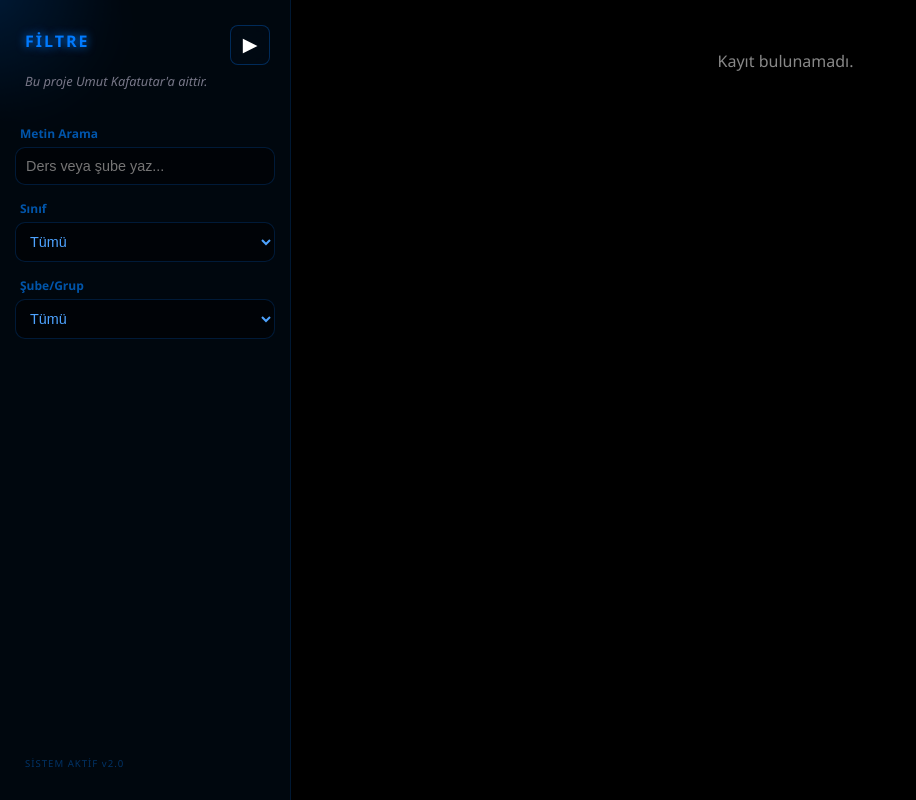
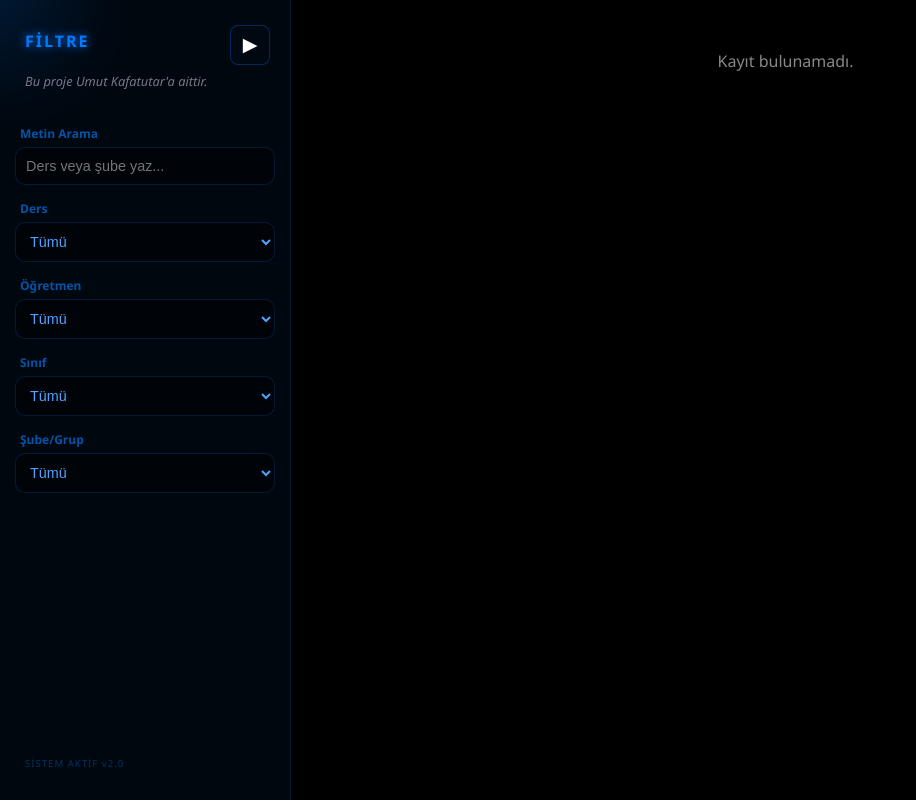
Before and after one commit to UvisTR/sinav-takvimi, a Python web app: template templates/index.html in a window 1280 px wide. Shown: the whole page, without its empty margins (0-916 px from the left). Run offline with Jinja, Linux system fonts and the light colour scheme; the template is opened without the code that fills it, so the values that code supplies are empty.

Commit message:
Update index.html

```diff
--- a/templates/index.html
+++ b/templates/index.html
@@ -127,6 +127,21 @@
         .card .saat { color: var(--glow); font-weight: bold; font-size: 1.1rem; }
         .card .alt { font-size: 0.8rem; color: #007bff; opacity: 0.7; }
 
+        /* Yükleniyor Animasyonu */
+        .loader {
+            border: 5px solid #222;
+            border-top: 5px solid var(--glow);
+            border-radius: 50%;
+            width: 50px;
+            height: 50px;
+            animation: spin 1s linear infinite;
+            margin: 100px auto;
+            grid-column: 1 / -1; /* Grid'de ortalamak için */
+        }
+        @keyframes spin {
+            100% { transform: rotate(360deg); }
+        }
+
         /* HAMBURGER BUTON (Sadece mobilde görünür) */
         .menu-btn {
             position: absolute;
@@ -196,6 +211,20 @@
         </div>
 
         <div class="filter-item">
+            <label>Ders</label>
+            <select id="ders" onchange="filtrele()">
+                <option value="">Tümü</option>
+            </select>
+        </div>
+
+        <div class="filter-item">
+            <label>Öğretmen</label>
+            <select id="ogretmen" onchange="filtrele()">
+                <option value="">Tümü</option>
+            </select>
+        </div>
+
+        <div class="filter-item">
             <label>Sınıf</label>
             <select id="sinif" onchange="filtrele()">
                 <option value="">Tümü</option>
@@ -216,6 +245,7 @@
 
     <main class="content">
         <div id="sonuclar" class="grid">
+            <div class="loader"></div>
             </div>
     </main>
 
@@ -267,12 +297,22 @@
         function populateFilters(data) {
             const sinifSelect = document.getElementById('sinif');
             const subeSelect = document.getElementById('sube');
+            const dersSelect = document.getElementById('ders');
+            const ogretmenSelect = document.getElementById('ogretmen');
 
             const uniqueSiniflar = new Set();
             const uniqueSubeler = new Set();
+            const uniqueDersler = new Set();
+            const uniqueOgretmenler = new Set();
 
             data.forEach(item => {
                 const sinifVerisi = String(item['SINIF'] || '');
+                const dersVerisi = String(item['DERS'] || '').trim();
+                const ogretmenVerisi = String(item['ÖĞRETMEN'] || '').trim();
+
+                if (dersVerisi) uniqueDersler.add(dersVerisi);
+                if (ogretmenVerisi) uniqueOgretmenler.add(ogretmenVerisi);
+
                 if (!sinifVerisi) return;
 
                 const parts = sinifVerisi.split('/');
@@ -290,6 +330,8 @@
             // Mevcut seçenekleri temizle ("Tümü" hariç)
             sinifSelect.innerHTML = '<option value="">Tümü</option>';
             subeSelect.innerHTML = '<option value="">Tümü</option>';
+            dersSelect.innerHTML = '<option value="">Tümü</option>';
+            ogretmenSelect.innerHTML = '<option value="">Tümü</option>';
 
             // Sınıfları doldur
             Array.from(uniqueSiniflar).sort((a, b) => a - b).forEach(sinif => {
@@ -313,25 +355,46 @@
                 option.textContent = subeIsimleri[sube] || (sube.length === 1 && sube >= 'A' && sube <= 'Z' ? `${sube} Şubesi` : sube);
                 subeSelect.appendChild(option);
             });
+
+            // Dersleri doldur
+            Array.from(uniqueDersler).sort().forEach(ders => {
+                const option = document.createElement('option');
+                option.value = ders;
+                option.textContent = ders;
+                dersSelect.appendChild(option);
+            });
+
+            // Öğretmenleri doldur
+            Array.from(uniqueOgretmenler).sort().forEach(ogretmen => {
+                const option = document.createElement('option');
+                option.value = ogretmen;
+                option.textContent = ogretmen;
+                ogretmenSelect.appendChild(option);
+            });
         }
 
         function filtrele() {
             const metin = document.getElementById('ara').value.toLocaleLowerCase('tr');
             const sinif = document.getElementById('sinif').value;
             const sube = document.getElementById('sube').value;
+            const ders = document.getElementById('ders').value;
+            const ogretmen = document.getElementById('ogretmen').value;
 
             const sonuc = database.filter(x => {
                 const dersAdi = String(x['DERS'] || "").toLocaleLowerCase('tr');
                 const sinifVerisi = String(x['SINIF'] || "");
+                const ogretmenAdi = String(x['ÖĞRETMEN'] || "");
 
                 const parts = sinifVerisi.split('/');
                 const itemGrade = parts[0].trim();
                 const itemTags = parts.length > 1 ? parts[1].trim().toLocaleUpperCase('tr').split(/\s+/) : [];
 
-                const metinMatch = dersAdi.includes(metin) || sinifVerisi.toLocaleLowerCase('tr').includes(metin);
+                const metinMatch = dersAdi.includes(metin) || sinifVerisi.toLocaleLowerCase('tr').includes(metin) || ogretmenAdi.toLocaleLowerCase('tr').includes(metin);
                 const sinifMatch = sinif === "" || itemGrade === sinif;
                 const subeMatch = sube === "" || itemTags.includes(sube);
-                return metinMatch && sinifMatch && subeMatch;
+                const dersMatch = ders === "" || String(x['DERS'] || "") === ders;
+                const ogretmenMatch = ogretmen === "" || ogretmenAdi === ogretmen;
+                return metinMatch && sinifMatch && subeMatch && dersMatch && ogretmenMatch;
             });
             goster(sonuc);
         }
```
